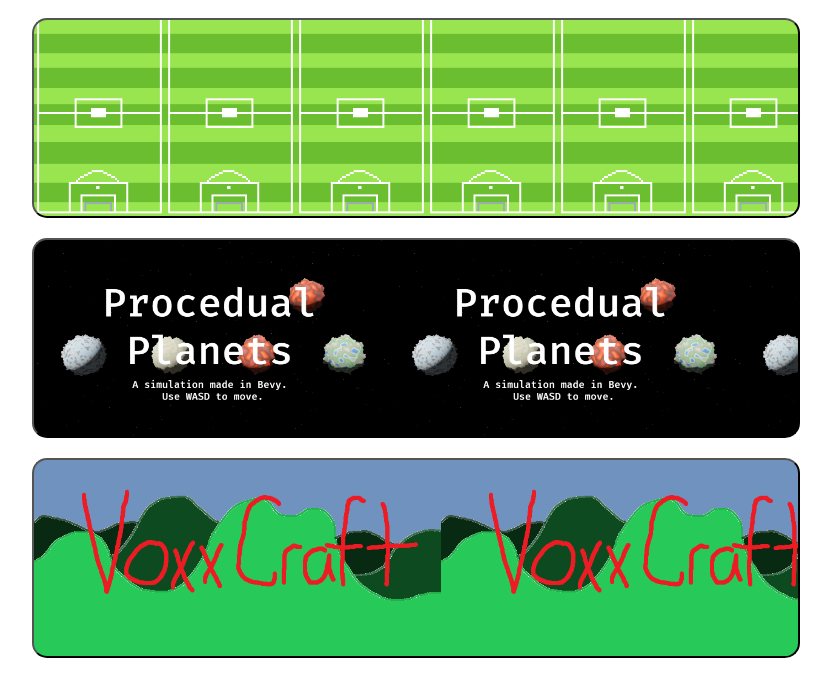
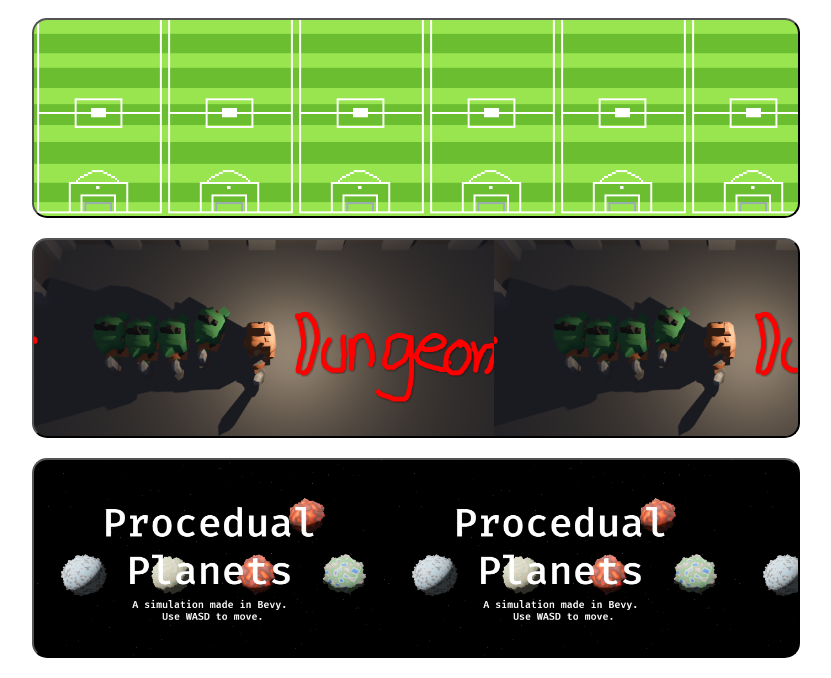
Before and after one commit to Kokomolokolo/okoloki.com, a Flask app: page / in a window 1280 px wide. Shown: the part 664-1342 px from the top of the page, without its empty margins (224-1055 px from the left). Run offline with Flask 3, Linux system fonts and the light colour scheme; some libraries are stand-ins or nearby versions.

Commit message:
lkjdflsö

```diff
--- a/static/Homepage/design.css
+++ b/static/Homepage/design.css
@@ -145,6 +145,9 @@
 #planets {
     background-image: url('/static/textures/procedualPlanets.png');
 }
+#dungeon {
+    background-image: url('/static/textures/dungeon.png');
+}
 
 
 @keyframes flash {
--- a/templates/Homepage.html
+++ b/templates/Homepage.html
@@ -25,6 +25,7 @@
             <input type="button" name="" id="tiktok_wrapped" onclick="window.location.href='/tiktok_wrapped'"></input>
             <input type="button" name="" id="office" onclick="window.location.href='/login-warn'"></input>
             <input type="button" id="soccer_surfer" onclick="window.location.href='/soccer_surfer'"></input>
+            <input type="button" id="dungeon" onclick="window.location.href='/dungeon'"></input>
             <input type="button" id="planets" onclick="window.location.href='/planets'"></input>
             <input id="voxxel_engine" type="button" onclick="window.location.href='/voxxel_engine'" ></input>
             <input id="winter_game" type="button" onclick="window.location.href='/winter_game'" ></input>
```
Also changed, not shown: static/textures/dungeon.png (added).
